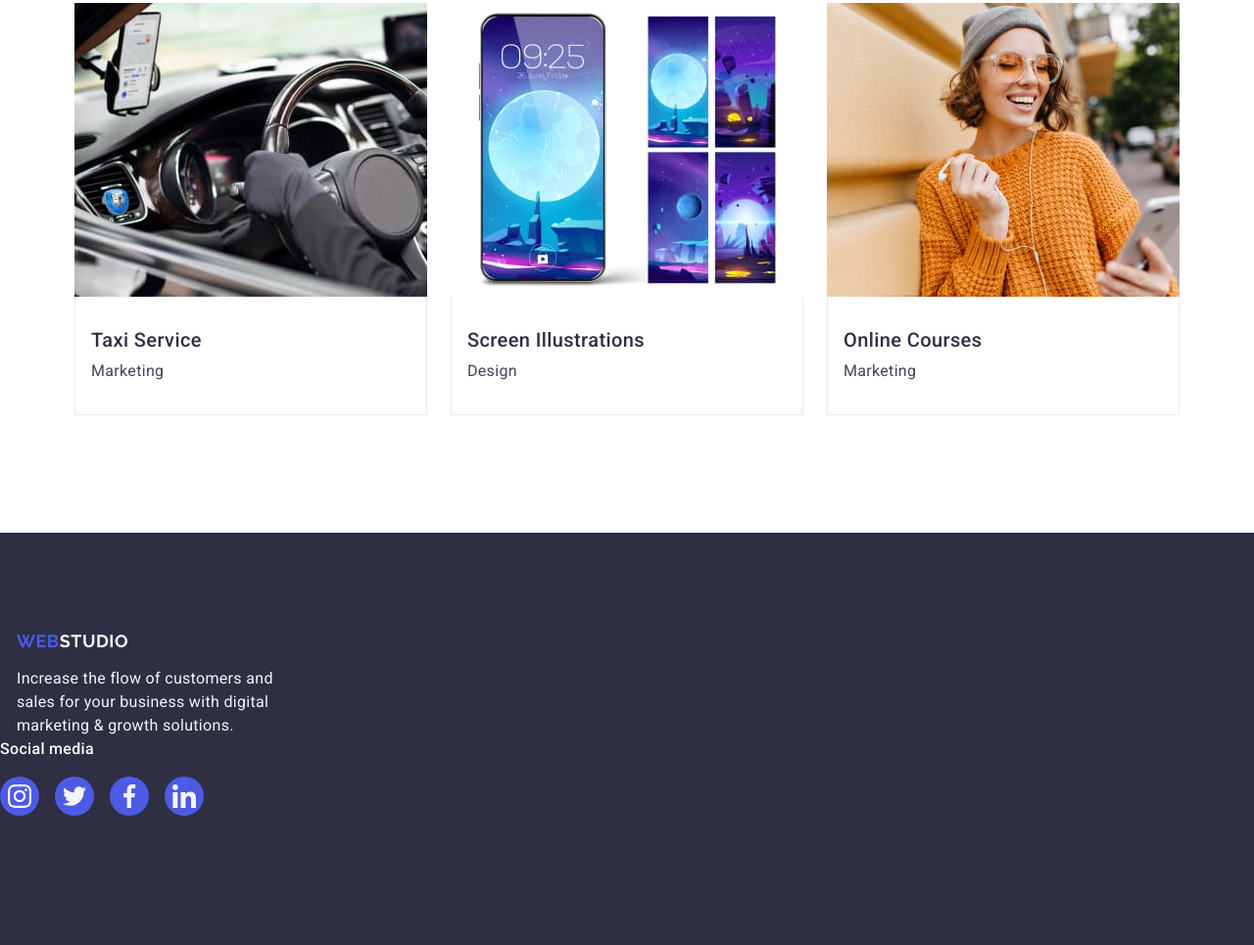
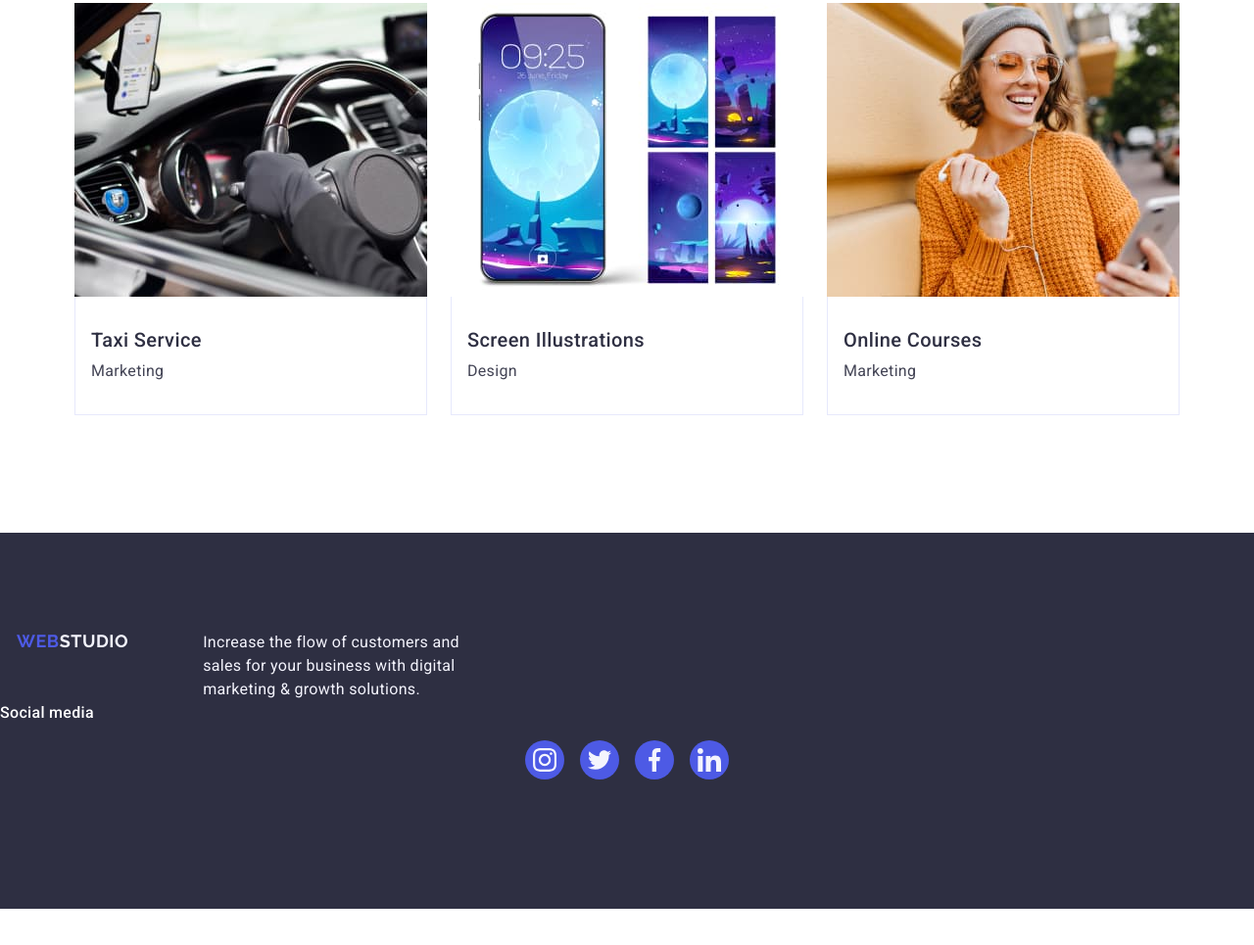
Before and after one commit to virami/goit-markup-hw-04, a plain HTML site: page index.html in a window 1280 px wide. Shown: the part 2791-3756 px from the top of the page at 98% size. After the commit the page ends 3719 px from the top, so only its background shows below. Drawn offline with nearby package versions, Linux system fonts and the light colour scheme.

```diff
--- a/css/styles.css
+++ b/css/styles.css
@@ -470,6 +470,8 @@
 }
 
 .footer-page .container {
+    display: flex;
+    align-items: baseline;
     margin-right: 120px
 }
 
@@ -493,7 +495,7 @@
 }
 
 .social-links-ctn-footer {
-    display: inline-block;
+
 
 }
 
@@ -502,7 +504,7 @@
     font-size: 16px;
     line-height: 1.5;
     letter-spacing: 0.02em;
-    color: #fff;
+    color: #ffffff;
     margin-top: 0;
     margin-bottom: 16px;
 }
```
